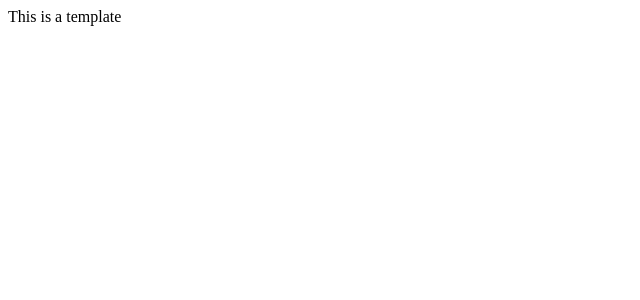
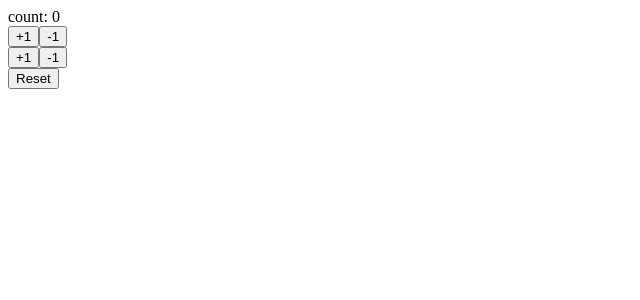
Before and after one commit to kazuyuki-mera/react-hooks-101, a React (Create React App) app: page / in a window 1280 px wide. Shown: the top 300 px of the page, without its empty margins (0-640 px from the left). Built offline with nearby package versions, Linux system fonts and the light colour scheme.

Commit message:
my first React Hook with useState

```diff
--- a/src/App.js
+++ b/src/App.js
@@ -1,7 +1,41 @@
-import React from 'react';
+import React, { useState } from 'react';
 
 const App = () => {
-  return <div>This is a template</div>;
+  const [count, setCount] = useState(0);
+  const increment = () => {
+    setCount(count + 1);
+  };
+  const decrement = () => {
+    setCount(count - 1);
+  };
+
+  const increment2 = () => {
+    setCount((previousCount) => previousCount + 1);
+  };
+  const decrement2 = () => {
+    setCount((previousCount) => previousCount - 1);
+  };
+
+  const reset = () => {
+    setCount(0);
+  };
+
+  return (
+    <>
+      <div>count: {count}</div>
+      <div>
+        <button onClick={increment}>+1</button>
+        <button onClick={decrement}>-1</button>
+      </div>
+      <div>
+        <button onClick={increment2}>+1</button>
+        <button onClick={decrement2}>-1</button>
+      </div>
+      <div>
+        <button onClick={reset}>Reset</button>
+      </div>
+    </>
+  );
 };
 
 export default App;
```
